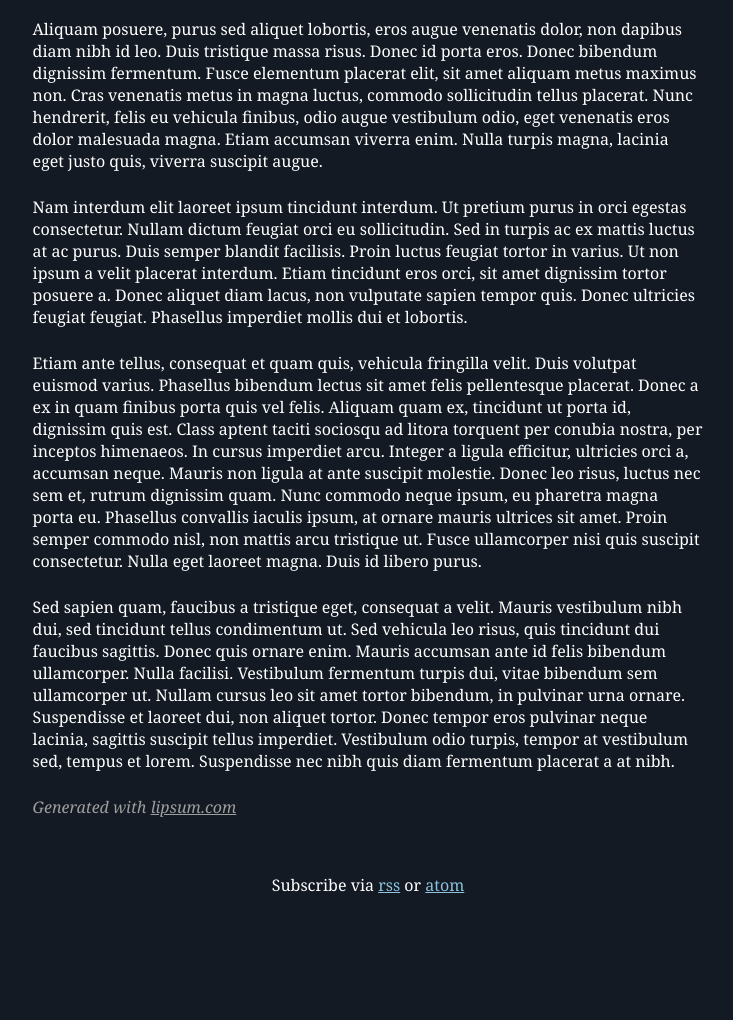
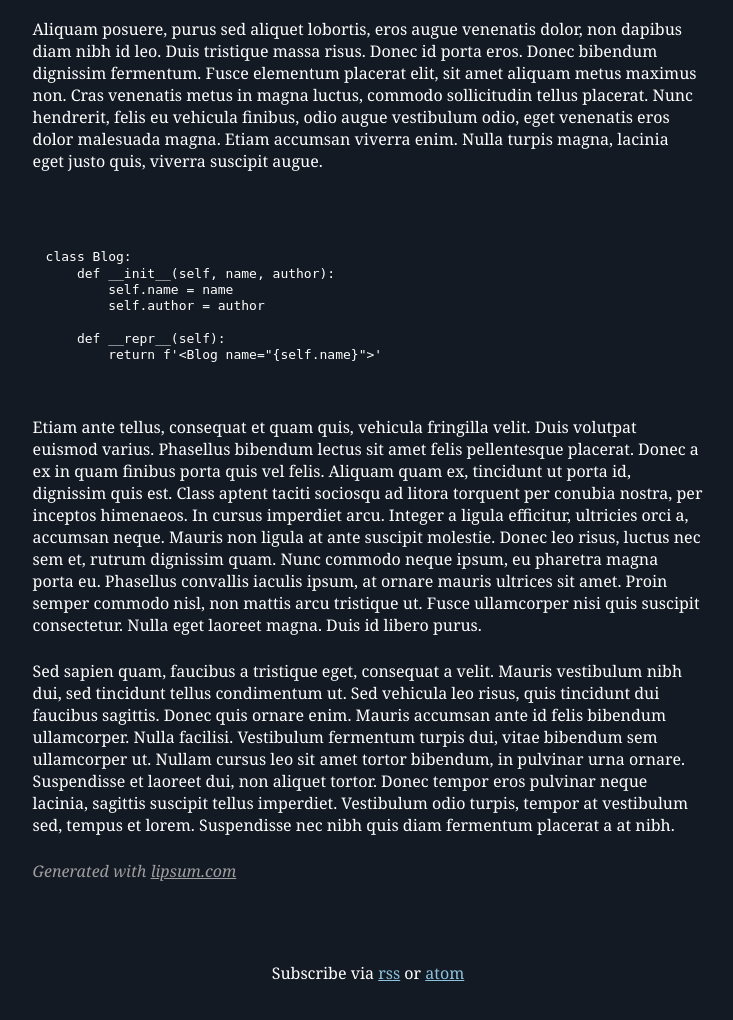
Before and after one commit to MathiasDPX/starblog, a Flask app: page / in a window 1280 px wide. Shown: the part 364-1384 px from the top of the page, without its empty margins (272-1005 px from the left). Before the commit the page ends 1257 px from the top, so only its background shows below. Run offline with Flask 3, Linux system fonts and the light colour scheme; style sheets or scripts are compiled from the project's sources; some web fonts are replaced.

Commit message:
add markdown converter and codeblocks

````diff
--- a/config.toml
+++ b/config.toml
@@ -9,3 +9,8 @@ description = "Yet another blog"
 title = "50 Days"
 path = "50-days.html"
 description = "50 days of productivity until the end of the year"
+
+[articles.format]
+title = "CSS format"
+path = "format.html"
+description = "Test the markdown converter and CSS"
--- a/main.py
+++ b/main.py
@@ -1,6 +1,7 @@
 from flask import Flask, render_template, Response, render_template_string, abort
 from feedgen.feed import FeedGenerator
 from urllib.parse import urljoin
+from markdown2 import Markdown
 import toml
 import sass
 import os
@@ -10,12 +11,20 @@ with open('config.toml', 'r', encoding='utf-8') as f:
 
 app = Flask(__name__)
 fg = FeedGenerator()
+markdowner = Markdown(extras=["fenced-code-blocks", "pygments"])
 
 fg.title(config['feed']['title'])
 fg.id(config['feed']['id'])
 fg.link(href=config['feed']['link'], rel='alternate')
 fg.description(config['feed']['description'])
 fg.logo(urljoin(config['feed']['link'], 'favicon.png'))
+
+class Post:
+    def __init__(self, id, title, description, content):
+        self.id = id
+        self.title = title
+        self.description = description
+        self.content = content
 
 posts = {}
 for id, info in config["articles"].items():
@@ -27,8 +36,11 @@ for id, info in config["articles"].items():
     content = open(os.path.join("posts", info['path']), "r", encoding="utf-8").read()
     title = info['title']
 
-    posts[title] = content
+    posts[id] = Post(id, info['title'], info.get('description'), content)
 
+@app.template_filter('to_html')
+def md_to_html(s):
+    return markdowner.convert(s)
 
 @app.route("/atom.xml")
 def serve_atom():
@@ -49,17 +61,17 @@ def serve_scss(name):
 
 @app.route("/archives")
 def archives():
-    return render_template("archives.html", posts=list(posts.keys()))
+    return render_template("archives.html", posts=list(posts.values()))
 
 
 @app.route("/p/<string:name>")
 def serve_post(name):
-    content = posts.get(name)
+    post = posts.get(name)
 
     if content == None:
         return abort(404)
 
-    return render_template_string(content)
+    return render_template_string(post.content)
 
 
 @app.route("/")
--- a/posts/50-days.html
+++ b/posts/50-days.html
@@ -15,7 +15,7 @@
     }
 
     #progress {
-        width: calc((17 / 50) * 100%);
+        width: calc((18 / 50) * 100%);
         min-height: 100%;
         background-color: #97c228;
     }
--- /dev/null
+++ b/posts/format.html
@@ -0,0 +1,16 @@
+{% extends 'base.html' %}
+
+
+{% block content %}
+# CSS Test
+
+Lorem ipsum dorem situm blah blah shit...
+
+```python
+def greet(name:str):
+    print(f"Hello {name}!")
+
+greet("Mathias")
+```
+
+{% endblock %}
--- /dev/null
+++ b/static/scss/code.scss
@@ -0,0 +1,86 @@
+pre { line-height: 125%; }
+td.linenos .normal { color: #6e7681; background-color: #0d1117; padding-left: 5px; padding-right: 5px; }
+span.linenos { color: #6e7681; background-color: #0d1117; padding-left: 5px; padding-right: 5px; }
+td.linenos .special { color: #e6edf3; background-color: #6e7681; padding-left: 5px; padding-right: 5px; }
+span.linenos.special { color: #e6edf3; background-color: #6e7681; padding-left: 5px; padding-right: 5px; }
+.codehilite .hll { background-color: #6e7681 }
+.codehilite { background: #0d1117; color: #E6EDF3 }
+.codehilite .c { color: #8B949E; font-style: italic } /* Comment */
+.codehilite .err { color: #F85149 } /* Error */
+.codehilite .esc { color: #E6EDF3 } /* Escape */
+.codehilite .g { color: #E6EDF3 } /* Generic */
+.codehilite .k { color: #FF7B72 } /* Keyword */
+.codehilite .l { color: #A5D6FF } /* Literal */
+.codehilite .n { color: #E6EDF3 } /* Name */
+.codehilite .o { color: #FF7B72; font-weight: bold } /* Operator */
+.codehilite .x { color: #E6EDF3 } /* Other */
+.codehilite .p { color: #E6EDF3 } /* Punctuation */
+.codehilite .ch { color: #8B949E; font-style: italic } /* Comment.Hashbang */
+.codehilite .cm { color: #8B949E; font-style: italic } /* Comment.Multiline */
+.codehilite .cp { color: #8B949E; font-weight: bold; font-style: italic } /* Comment.Preproc */
+.codehilite .cpf { color: #8B949E; font-style: italic } /* Comment.PreprocFile */
+.codehilite .c1 { color: #8B949E; font-style: italic } /* Comment.Single */
+.codehilite .cs { color: #8B949E; font-weight: bold; font-style: italic } /* Comment.Special */
+.codehilite .gd { color: #FFA198; background-color: #490202 } /* Generic.Deleted */
+.codehilite .ge { color: #E6EDF3; font-style: italic } /* Generic.Emph */
+.codehilite .ges { color: #E6EDF3; font-weight: bold; font-style: italic } /* Generic.EmphStrong */
+.codehilite .gr { color: #FFA198 } /* Generic.Error */
+.codehilite .gh { color: #79C0FF; font-weight: bold } /* Generic.Heading */
+.codehilite .gi { color: #56D364; background-color: #0F5323 } /* Generic.Inserted */
+.codehilite .go { color: #8B949E } /* Generic.Output */
+.codehilite .gp { color: #8B949E } /* Generic.Prompt */
+.codehilite .gs { color: #E6EDF3; font-weight: bold } /* Generic.Strong */
+.codehilite .gu { color: #79C0FF } /* Generic.Subheading */
+.codehilite .gt { color: #FF7B72 } /* Generic.Traceback */
+.codehilite .g-Underline { color: #E6EDF3; text-decoration: underline } /* Generic.Underline */
+.codehilite .kc { color: #79C0FF } /* Keyword.Constant */
+.codehilite .kd { color: #FF7B72 } /* Keyword.Declaration */
+.codehilite .kn { color: #FF7B72 } /* Keyword.Namespace */
+.codehilite .kp { color: #79C0FF } /* Keyword.Pseudo */
+.codehilite .kr { color: #FF7B72 } /* Keyword.Reserved */
+.codehilite .kt { color: #FF7B72 } /* Keyword.Type */
+.codehilite .ld { color: #79C0FF } /* Literal.Date */
+.codehilite .m { color: #A5D6FF } /* Literal.Number */
+.codehilite .s { color: #A5D6FF } /* Literal.String */
+.codehilite .na { color: #E6EDF3 } /* Name.Attribute */
+.codehilite .nb { color: #E6EDF3 } /* Name.Builtin */
+.codehilite .nc { color: #F0883E; font-weight: bold } /* Name.Class */
+.codehilite .no { color: #79C0FF; font-weight: bold } /* Name.Constant */
+.codehilite .nd { color: #D2A8FF; font-weight: bold } /* Name.Decorator */
+.codehilite .ni { color: #FFA657 } /* Name.Entity */
+.codehilite .ne { color: #F0883E; font-weight: bold } /* Name.Exception */
+.codehilite .nf { color: #D2A8FF; font-weight: bold } /* Name.Function */
+.codehilite .nl { color: #79C0FF; font-weight: bold } /* Name.Label */
+.codehilite .nn { color: #FF7B72 } /* Name.Namespace */
+.codehilite .nx { color: #E6EDF3 } /* Name.Other */
+.codehilite .py { color: #79C0FF } /* Name.Property */
+.codehilite .nt { color: #7EE787 } /* Name.Tag */
+.codehilite .nv { color: #79C0FF } /* Name.Variable */
+.codehilite .ow { color: #FF7B72; font-weight: bold } /* Operator.Word */
+.codehilite .pm { color: #E6EDF3 } /* Punctuation.Marker */
+.codehilite .w { color: #6E7681 } /* Text.Whitespace */
+.codehilite .mb { color: #A5D6FF } /* Literal.Number.Bin */
+.codehilite .mf { color: #A5D6FF } /* Literal.Number.Float */
+.codehilite .mh { color: #A5D6FF } /* Literal.Number.Hex */
+.codehilite .mi { color: #A5D6FF } /* Literal.Number.Integer */
+.codehilite .mo { color: #A5D6FF } /* Literal.Number.Oct */
+.codehilite .sa { color: #79C0FF } /* Literal.String.Affix */
+.codehilite .sb { color: #A5D6FF } /* Literal.String.Backtick */
+.codehilite .sc { color: #A5D6FF } /* Literal.String.Char */
+.codehilite .dl { color: #79C0FF } /* Literal.String.Delimiter */
+.codehilite .sd { color: #A5D6FF } /* Literal.String.Doc */
+.codehilite .s2 { color: #A5D6FF } /* Literal.String.Double */
+.codehilite .se { color: #79C0FF } /* Literal.String.Escape */
+.codehilite .sh { color: #79C0FF } /* Literal.String.Heredoc */
+.codehilite .si { color: #A5D6FF } /* Literal.String.Interpol */
+.codehilite .sx { color: #A5D6FF } /* Literal.String.Other */
+.codehilite .sr { color: #79C0FF } /* Literal.String.Regex */
+.codehilite .s1 { color: #A5D6FF } /* Literal.String.Single */
+.codehilite .ss { color: #A5D6FF } /* Literal.String.Symbol */
+.codehilite .bp { color: #E6EDF3 } /* Name.Builtin.Pseudo */
+.codehilite .fm { color: #D2A8FF; font-weight: bold } /* Name.Function.Magic */
+.codehilite .vc { color: #79C0FF } /* Name.Variable.Class */
+.codehilite .vg { color: #79C0FF } /* Name.Variable.Global */
+.codehilite .vi { color: #79C0FF } /* Name.Variable.Instance */
+.codehilite .vm { color: #79C0FF } /* Name.Variable.Magic */
+.codehilite .il { color: #A5D6FF } /* Literal.Number.Integer.Long */
--- a/static/scss/style.scss
+++ b/static/scss/style.scss
@@ -9,8 +9,16 @@
 
 img.title {
     max-height: 1em;
-    vertical-align: -0.25em;
+    vertical-align: -0.125em;
     margin-right: 0.3em;
+}
+
+pre {
+    padding: 1em;
+}
+
+li:has(+ li) {
+    padding-bottom: 0.25em;
 }
 
 header {
--- a/templates/archives.html
+++ b/templates/archives.html
@@ -3,10 +3,10 @@
 {% block content %}
 <h1>Archives</h1>
 
+<ul>
 {% for post in posts %}
-<ul>
-    <li><a href="/p/{{ post }}">{{ post }}</a></li>
+    <li><a href="/p/{{ post['id'] }}">{{ post['title'] }}</a></li>
+{% endfor %}
 </ul>
-{% endfor %}
 
 {% endblock %}
--- a/templates/base.html
+++ b/templates/base.html
@@ -5,6 +5,7 @@
     <meta name="viewport" content="width=device-width, initial-scale=1.0">
     <title>Starblog</title>
     <link rel="stylesheet" href="/css/style.css">
+    <link rel="stylesheet" href="/css/code.css">
     <link rel="icon" type="image/png" href="{{ url_for('static', filename='favicon.png') }}" />
     <link rel="preload" href="https://luke.hsiao.dev/fonts/Berkeley Mono Variable.woff2" as="font" type="font/woff2" crossorigin="">
     {% block head %}{% endblock %}
@@ -19,7 +20,7 @@
         <a href="/archives">Archives</a>
     </nav>
 
-    <main>{% block content %}{% endblock %}</main>
+    <main>{% filter to_html %}{% block content %}{% endblock %}{% endfilter %}</main>
 
     <footer>
         Subscribe via <a href="/rss.xml">rss</a> or <a href="/atom.xml">atom</a>
--- a/templates/index.html
+++ b/templates/index.html
@@ -3,9 +3,24 @@
 {% block content %}
 <h1>New blog</h1>
 <p>Lorem ipsum dolor sit amet, consectetur adipiscing elit. Aliquam ultricies fringilla egestas. Sed id lectus dolor. Fusce ut posuere arcu. Vivamus efficitur mattis lacinia. Maecenas finibus orci ac est dapibus, sit amet aliquam odio ornare. Fusce luctus odio lectus, a tempus erat bibendum et. Ut sit amet enim eget elit porta egestas sit amet eu ipsum. In luctus scelerisque arcu, vitae laoreet neque iaculis a. Orci varius natoque penatibus et magnis dis parturient montes, nascetur ridiculus mus. Proin a ultrices purus. Phasellus euismod ornare nulla.</p>
+
 <p>Aliquam posuere, purus sed aliquet lobortis, eros augue venenatis dolor, non dapibus diam nibh id leo. Duis tristique massa risus. Donec id porta eros. Donec bibendum dignissim fermentum. Fusce elementum placerat elit, sit amet aliquam metus maximus non. Cras venenatis metus in magna luctus, commodo sollicitudin tellus placerat. Nunc hendrerit, felis eu vehicula finibus, odio augue vestibulum odio, eget venenatis eros dolor malesuada magna. Etiam accumsan viverra enim. Nulla turpis magna, lacinia eget justo quis, viverra suscipit augue.</p>
-<p>Nam interdum elit laoreet ipsum tincidunt interdum. Ut pretium purus in orci egestas consectetur. Nullam dictum feugiat orci eu sollicitudin. Sed in turpis ac ex mattis luctus at ac purus. Duis semper blandit facilisis. Proin luctus feugiat tortor in varius. Ut non ipsum a velit placerat interdum. Etiam tincidunt eros orci, sit amet dignissim tortor posuere a. Donec aliquet diam lacus, non vulputate sapien tempor quis. Donec ultricies feugiat feugiat. Phasellus imperdiet mollis dui et lobortis.</p>
+
+<p>
+<pre><code>
+class Blog:
+    def __init__(self, name, author):
+        self.name = name
+        self.author = author
+
+    def __repr__(self):
+        return f'&lt;Blog name="{self.name}"&gt;'
+
+</pre></code>
+</p>
+
 <p>Etiam ante tellus, consequat et quam quis, vehicula fringilla velit. Duis volutpat euismod varius. Phasellus bibendum lectus sit amet felis pellentesque placerat. Donec a ex in quam finibus porta quis vel felis. Aliquam quam ex, tincidunt ut porta id, dignissim quis est. Class aptent taciti sociosqu ad litora torquent per conubia nostra, per inceptos himenaeos. In cursus imperdiet arcu. Integer a ligula efficitur, ultricies orci a, accumsan neque. Mauris non ligula at ante suscipit molestie. Donec leo risus, luctus nec sem et, rutrum dignissim quam. Nunc commodo neque ipsum, eu pharetra magna porta eu. Phasellus convallis iaculis ipsum, at ornare mauris ultrices sit amet. Proin semper commodo nisl, non mattis arcu tristique ut. Fusce ullamcorper nisi quis suscipit consectetur. Nulla eget laoreet magna. Duis id libero purus.</p>
+
 <p>Sed sapien quam, faucibus a tristique eget, consequat a velit. Mauris vestibulum nibh dui, sed tincidunt tellus condimentum ut. Sed vehicula leo risus, quis tincidunt dui faucibus sagittis. Donec quis ornare enim. Mauris accumsan ante id felis bibendum ullamcorper. Nulla facilisi. Vestibulum fermentum turpis dui, vitae bibendum sem ullamcorper ut. Nullam cursus leo sit amet tortor bibendum, in pulvinar urna ornare. Suspendisse et laoreet dui, non aliquet tortor. Donec tempor eros pulvinar neque lacinia, sagittis suscipit tellus imperdiet. Vestibulum odio turpis, tempor at vestibulum sed, tempus et lorem. Suspendisse nec nibh quis diam fermentum placerat a at nibh. </p>
 
 <i class="note">Generated with <a href="https://www.lipsum.com/">lipsum.com</a></i>
````
